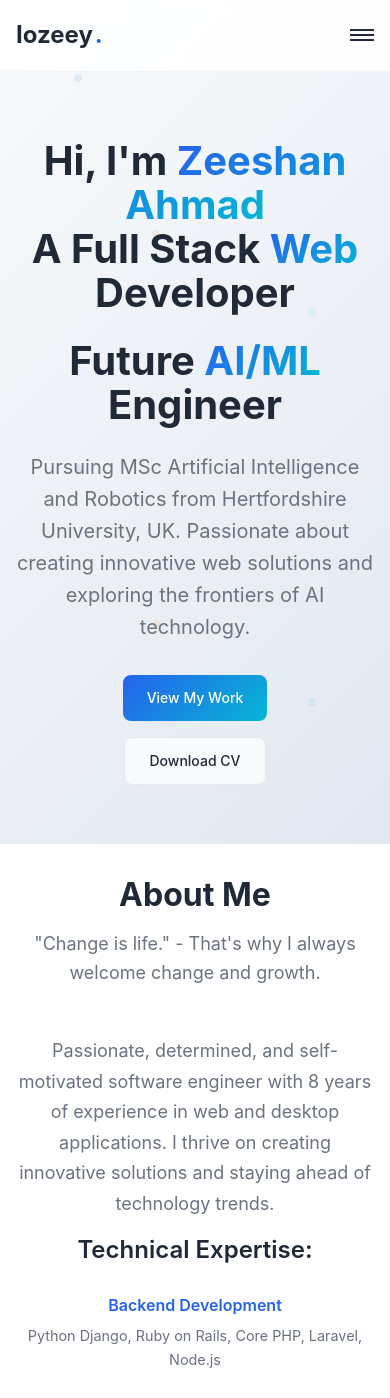
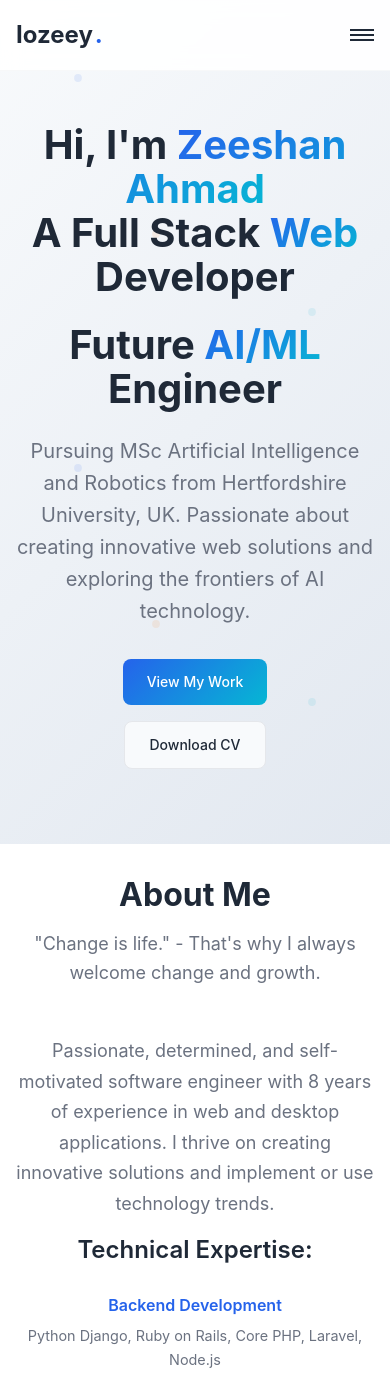
Before and after one commit to iozeey/iozeey_portfolio, a React (Create React App) app in the folder react-portfolio/: page / in a window 390 px wide. Shown: the top 1398 px of the page. Built offline with nearby package versions, Linux system fonts and the light colour scheme.

Commit message:
feat: Update AboutSection description for clarity and add spacing to hero buttons

```diff
--- a/react-portfolio/src/components/AboutSection.tsx
+++ b/react-portfolio/src/components/AboutSection.tsx
@@ -29,8 +29,7 @@ const AboutSection: React.FC = () => {
           <div className="about-text animate-slideInLeft">
             <p>
               Passionate, determined, and self-motivated software engineer with 8 years of experience
-              in web and desktop applications. I thrive on creating innovative solutions and staying
-              ahead of technology trends.
+              in web and desktop applications. I thrive on creating innovative solutions and implement or use technology trends.
             </p>
 
             <h3>Technical Expertise:</h3>
--- a/react-portfolio/src/index.css
+++ b/react-portfolio/src/index.css
@@ -1441,6 +1441,8 @@ body:has(.lightbox-overlay) {
   .hero-buttons {
     flex-direction: column;
     align-items: center;
+    gap: 1rem;
+    margin-bottom: 2rem;
   }
 
   .footer-content {
```
